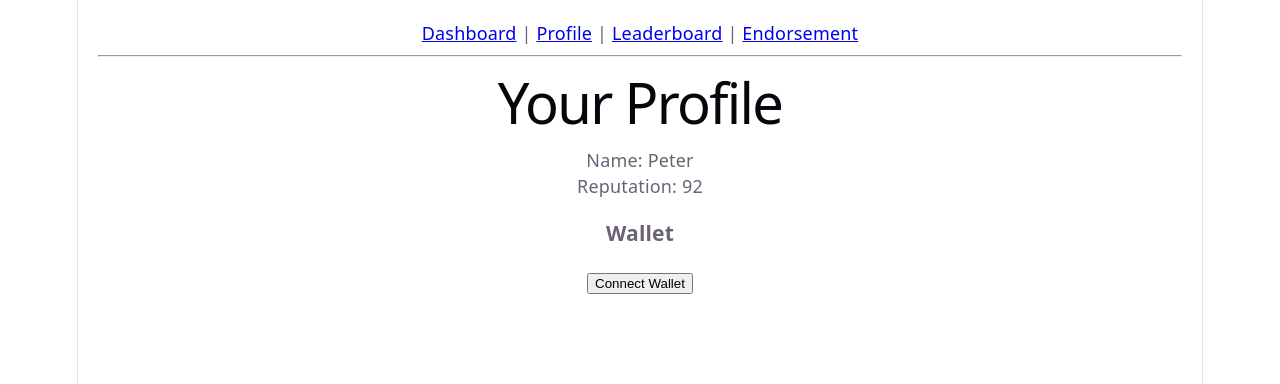
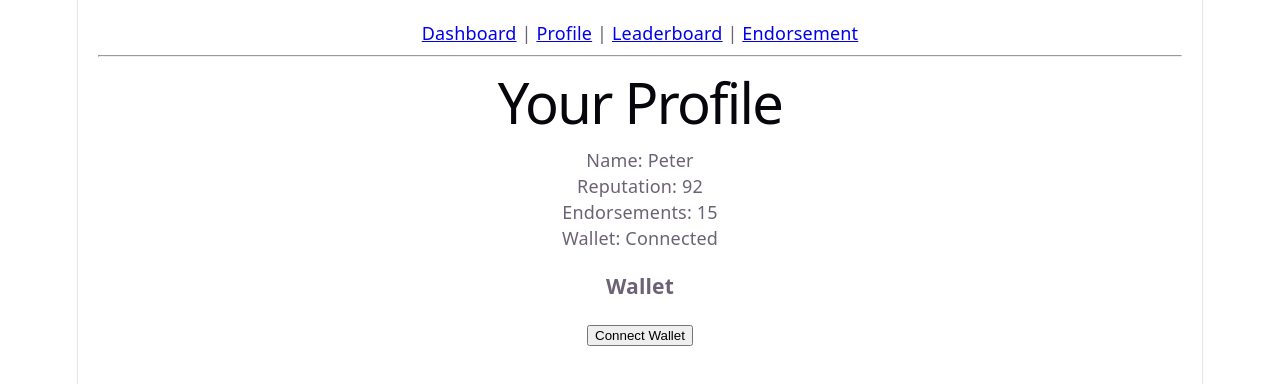
Before and after one commit to peterkehinde673/trustlink-socialfi, a React (Vite) app: page /profile in a window 1280 px wide. Shown: the top 384 px of the page. Built offline with nearby package versions, Linux system fonts and the light colour scheme.

Commit message:
Update Profile.tsx

```diff
--- a/src/pages/Profile.tsx
+++ b/src/pages/Profile.tsx
@@ -8,6 +8,8 @@ function Profile() {
 
       <p>Name: {user.name}</p>
       <p>Reputation: {user.reputation}</p>
+      <p>Endorsements: {user.endorsements}</p>
+      <p>Wallet: {user.wallet}</p>
 
       <WalletConnect />
     </div>
```
